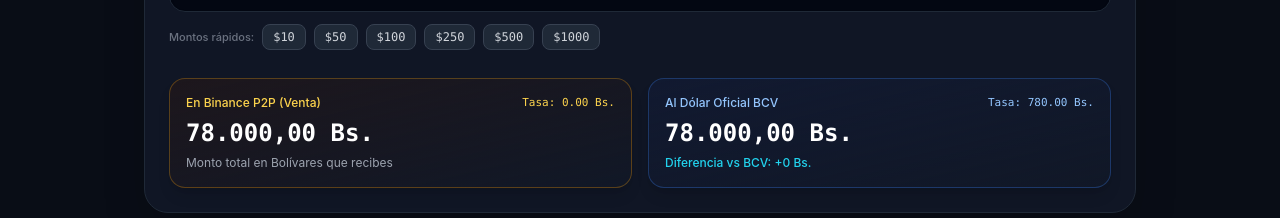
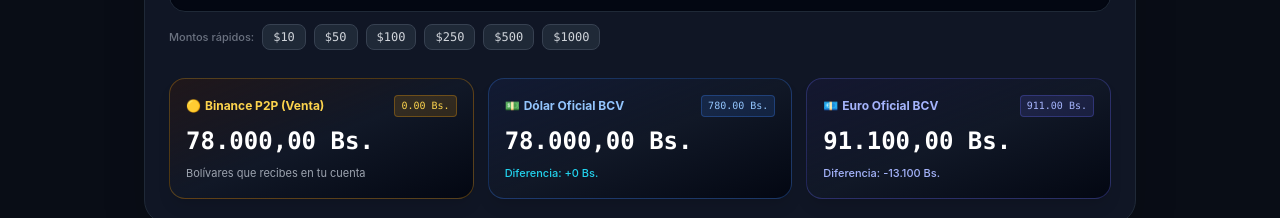
Before and after one commit to totaltvusa/tasasP2PyBCV, a Next.js app: page / in a window 1280 px wide. Shown: the part 734-952 px from the top of the page. Built offline with nearby package versions, Linux system fonts and the light colour scheme; no server answers.

Commit message:
feat: add 3rd comparison card for official BCV Euro in conversion calculator

```diff
--- a/src/app/page.tsx
+++ b/src/app/page.tsx
@@ -64,28 +64,42 @@
   const numericAmount = parseFloat(calcAmount) || 0;
 
   const calcResults = useMemo(() => {
-    if (numericAmount <= 0) return { p2pResult: 0, bcvResult: 0, diff: 0 };
+    if (numericAmount <= 0) {
+      return {
+        p2pResult: 0,
+        bcvUsdResult: 0,
+        bcvEurResult: 0,
+        diffUsd: 0,
+        diffEur: 0,
+      };
+    }
 
     if (calcMode === 'USDT_TO_VES') {
       const p2pRate = data?.binanceP2P.sell.average || bcvUsdPrice;
       const p2pResult = numericAmount * p2pRate;
-      const bcvResult = numericAmount * bcvUsdPrice;
+      const bcvUsdResult = numericAmount * bcvUsdPrice;
+      const bcvEurResult = numericAmount * bcvEurPrice;
       return {
         p2pResult,
-        bcvResult,
-        diff: p2pResult - bcvResult,
+        bcvUsdResult,
+        bcvEurResult,
+        diffUsd: p2pResult - bcvUsdResult,
+        diffEur: p2pResult - bcvEurResult,
       };
     } else {
       const p2pRate = data?.binanceP2P.buy.average || bcvUsdPrice;
       const p2pResult = p2pRate > 0 ? numericAmount / p2pRate : 0;
-      const bcvResult = bcvUsdPrice > 0 ? numericAmount / bcvUsdPrice : 0;
+      const bcvUsdResult = bcvUsdPrice > 0 ? numericAmount / bcvUsdPrice : 0;
+      const bcvEurResult = bcvEurPrice > 0 ? numericAmount / bcvEurPrice : 0;
       return {
         p2pResult,
-        bcvResult,
-        diff: bcvResult - p2pResult,
+        bcvUsdResult,
+        bcvEurResult,
+        diffUsd: bcvUsdResult - p2pResult,
+        diffEur: bcvEurResult - p2pResult,
       };
     }
-  }, [numericAmount, calcMode, data, bcvUsdPrice]);
+  }, [numericAmount, calcMode, data, bcvUsdPrice, bcvEurPrice]);
 
   // Copy clean text report for WhatsApp / Telegram
   const handleCopyReport = () => {
@@ -454,39 +468,71 @@
           </div>
 
           {/* Result Comparison Cards */}
-          <div className="grid grid-cols-1 md:grid-cols-2 gap-4 pt-2">
+          <div className="grid grid-cols-1 md:grid-cols-3 gap-3.5 pt-2">
 
             {/* Binance P2P Result */}
-            <div className="p-4 rounded-2xl bg-gradient-to-br from-amber-950/25 to-gray-900 border border-amber-500/30 shadow-lg">
+            <div className="p-4 rounded-2xl bg-gradient-to-br from-amber-950/30 via-gray-900 to-gray-950 border border-amber-500/30 shadow-lg relative overflow-hidden">
               <div className="flex items-center justify-between text-xs text-amber-300 font-medium">
-                <span>En Binance P2P ({calcMode === 'USDT_TO_VES' ? 'Venta' : 'Compra'})</span>
-                <span className="text-[11px] font-mono">Tasa: {currentP2PAvg.toFixed(2)} Bs.</span>
+                <span className="font-bold flex items-center space-x-1">
+                  <span>🟡</span>
+                  <span>Binance P2P ({calcMode === 'USDT_TO_VES' ? 'Venta' : 'Compra'})</span>
+                </span>
+                <span className="text-[10px] font-mono bg-amber-500/15 px-1.5 py-0.5 rounded border border-amber-500/30">
+                  {currentP2PAvg.toFixed(2)} Bs.
+                </span>
               </div>
-              <div className="text-2xl font-black text-white font-mono my-1.5">
+              <div className="text-xl sm:text-2xl font-black text-white font-mono my-2">
                 {calcMode === 'USDT_TO_VES'
                   ? `${calcResults.p2pResult.toLocaleString('es-VE', { minimumFractionDigits: 2, maximumFractionDigits: 2 })} Bs.`
                   : `${calcResults.p2pResult.toLocaleString('en-US', { minimumFractionDigits: 2, maximumFractionDigits: 2 })} USDT`
                 }
               </div>
-              <div className="text-xs text-gray-400">
-                {calcMode === 'USDT_TO_VES' ? 'Monto total en Bolívares que recibes' : 'Cantidad de USDT que obtienes'}
+              <div className="text-[11px] text-gray-400">
+                {calcMode === 'USDT_TO_VES' ? 'Bolívares que recibes en tu cuenta' : 'Cantidad de USDT que obtienes'}
               </div>
             </div>
 
-            {/* BCV Official Result */}
-            <div className="p-4 rounded-2xl bg-gradient-to-br from-blue-950/25 to-gray-900 border border-blue-500/30 shadow-lg">
+            {/* BCV Dólar Oficial Result */}
+            <div className="p-4 rounded-2xl bg-gradient-to-br from-blue-950/30 via-gray-900 to-gray-950 border border-blue-500/30 shadow-lg relative overflow-hidden">
               <div className="flex items-center justify-between text-xs text-blue-300 font-medium">
-                <span>Al Dólar Oficial BCV</span>
-                <span className="text-[11px] font-mono">Tasa: {bcvUsdPrice.toFixed(2)} Bs.</span>
+                <span className="font-bold flex items-center space-x-1">
+                  <span>💵</span>
+                  <span>Dólar Oficial BCV</span>
+                </span>
+                <span className="text-[10px] font-mono bg-blue-500/15 px-1.5 py-0.5 rounded border border-blue-500/30">
+                  {bcvUsdPrice.toFixed(2)} Bs.
+                </span>
               </div>
-              <div className="text-2xl font-black text-white font-mono my-1.5">
+              <div className="text-xl sm:text-2xl font-black text-white font-mono my-2">
                 {calcMode === 'USDT_TO_VES'
-                  ? `${calcResults.bcvResult.toLocaleString('es-VE', { minimumFractionDigits: 2, maximumFractionDigits: 2 })} Bs.`
-                  : `${calcResults.bcvResult.toLocaleString('en-US', { minimumFractionDigits: 2, maximumFractionDigits: 2 })} USD`
+                  ? `${calcResults.bcvUsdResult.toLocaleString('es-VE', { minimumFractionDigits: 2, maximumFractionDigits: 2 })} Bs.`
+                  : `${calcResults.bcvUsdResult.toLocaleString('en-US', { minimumFractionDigits: 2, maximumFractionDigits: 2 })} USD`
                 }
               </div>
-              <div className="text-xs text-cyan-400 font-medium">
-                Diferencia vs BCV: {calcMode === 'USDT_TO_VES' ? `+${calcResults.diff.toLocaleString('es-VE', { maximumFractionDigits: 2 })} Bs.` : `-${calcResults.diff.toFixed(2)} USDT`}
+              <div className="text-[11px] text-cyan-400 font-medium">
+                Diferencia: {calcMode === 'USDT_TO_VES' ? `+${calcResults.diffUsd.toLocaleString('es-VE', { maximumFractionDigits: 2 })} Bs.` : `-${calcResults.diffUsd.toFixed(2)} USD`}
+              </div>
+            </div>
+
+            {/* BCV Euro Oficial Result */}
+            <div className="p-4 rounded-2xl bg-gradient-to-br from-indigo-950/30 via-gray-900 to-gray-950 border border-indigo-500/30 shadow-lg relative overflow-hidden">
+              <div className="flex items-center justify-between text-xs text-indigo-300 font-medium">
+                <span className="font-bold flex items-center space-x-1">
+                  <span>💶</span>
+                  <span>Euro Oficial BCV</span>
+                </span>
+                <span className="text-[10px] font-mono bg-indigo-500/15 px-1.5 py-0.5 rounded border border-indigo-500/30">
+                  {bcvEurPrice.toFixed(2)} Bs.
+                </span>
+              </div>
+              <div className="text-xl sm:text-2xl font-black text-white font-mono my-2">
+                {calcMode === 'USDT_TO_VES'
+                  ? `${calcResults.bcvEurResult.toLocaleString('es-VE', { minimumFractionDigits: 2, maximumFractionDigits: 2 })} Bs.`
+                  : `${calcResults.bcvEurResult.toLocaleString('en-US', { minimumFractionDigits: 2, maximumFractionDigits: 2 })} EUR`
+                }
+              </div>
+              <div className="text-[11px] text-indigo-300 font-medium">
+                Diferencia: {calcMode === 'USDT_TO_VES' ? `${calcResults.diffEur >= 0 ? '+' : ''}${calcResults.diffEur.toLocaleString('es-VE', { maximumFractionDigits: 2 })} Bs.` : `${calcResults.diffEur.toFixed(2)} EUR`}
               </div>
             </div>
 
```
